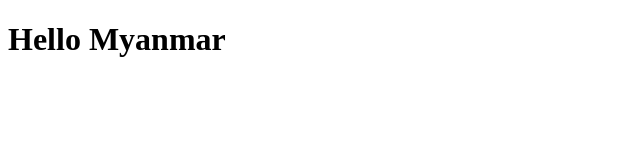
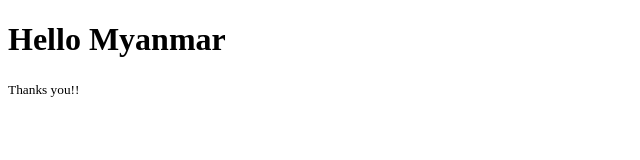
Before and after one commit to ChristopherJamesLeo/githublesson1, a plain HTML site: page index.html in a window 1280 px wide. Shown: the full height of the page, 0-640 px from the left. Drawn offline with Linux system fonts and the light colour scheme.

Commit message:
M thanks to index.html

```diff
--- a/index.html
+++ b/index.html
@@ -8,5 +8,6 @@
 </head>
 <body>
     <h1>Hello Myanmar</h1>
+    <small>Thanks you!!</small>
 </body>
 </html>
```
